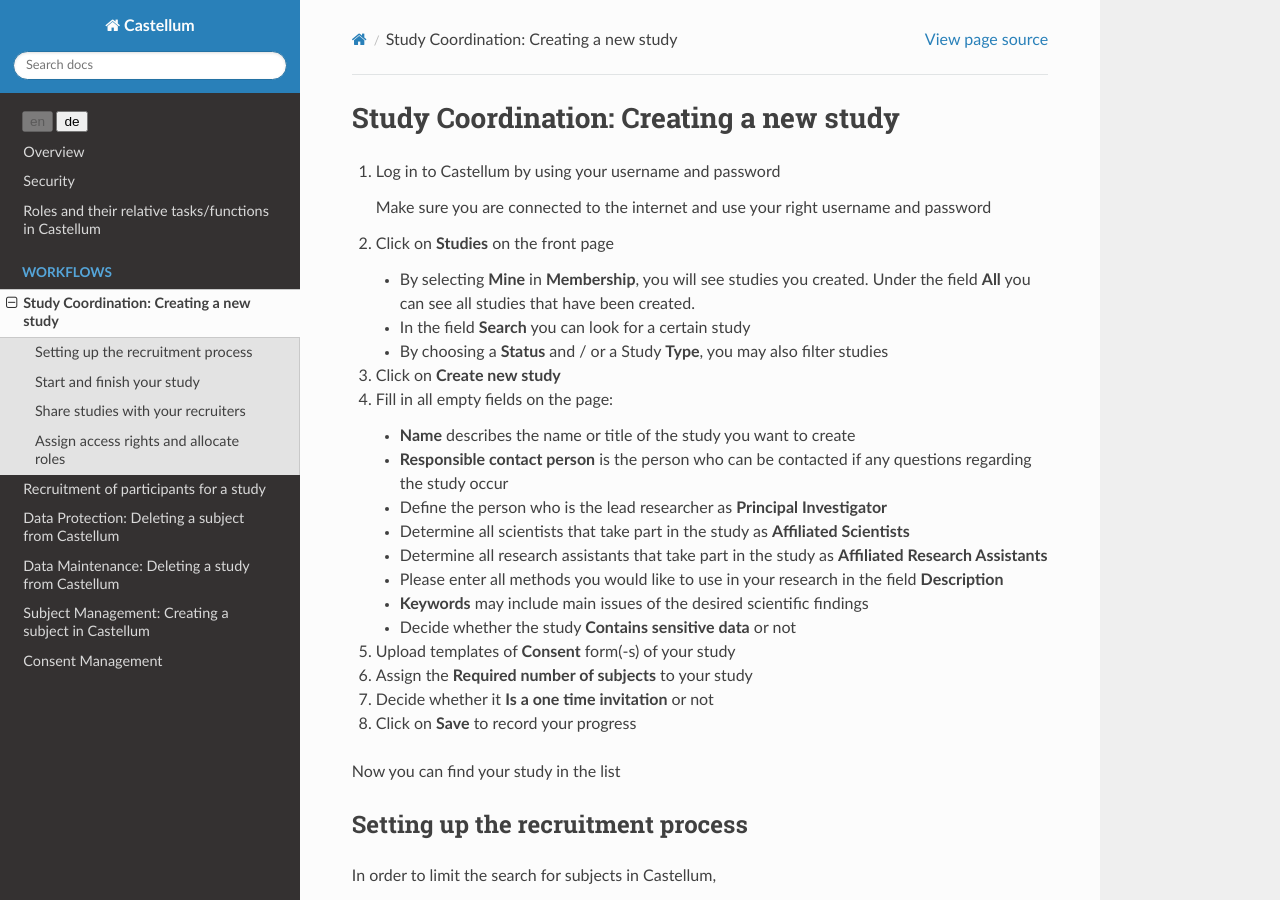
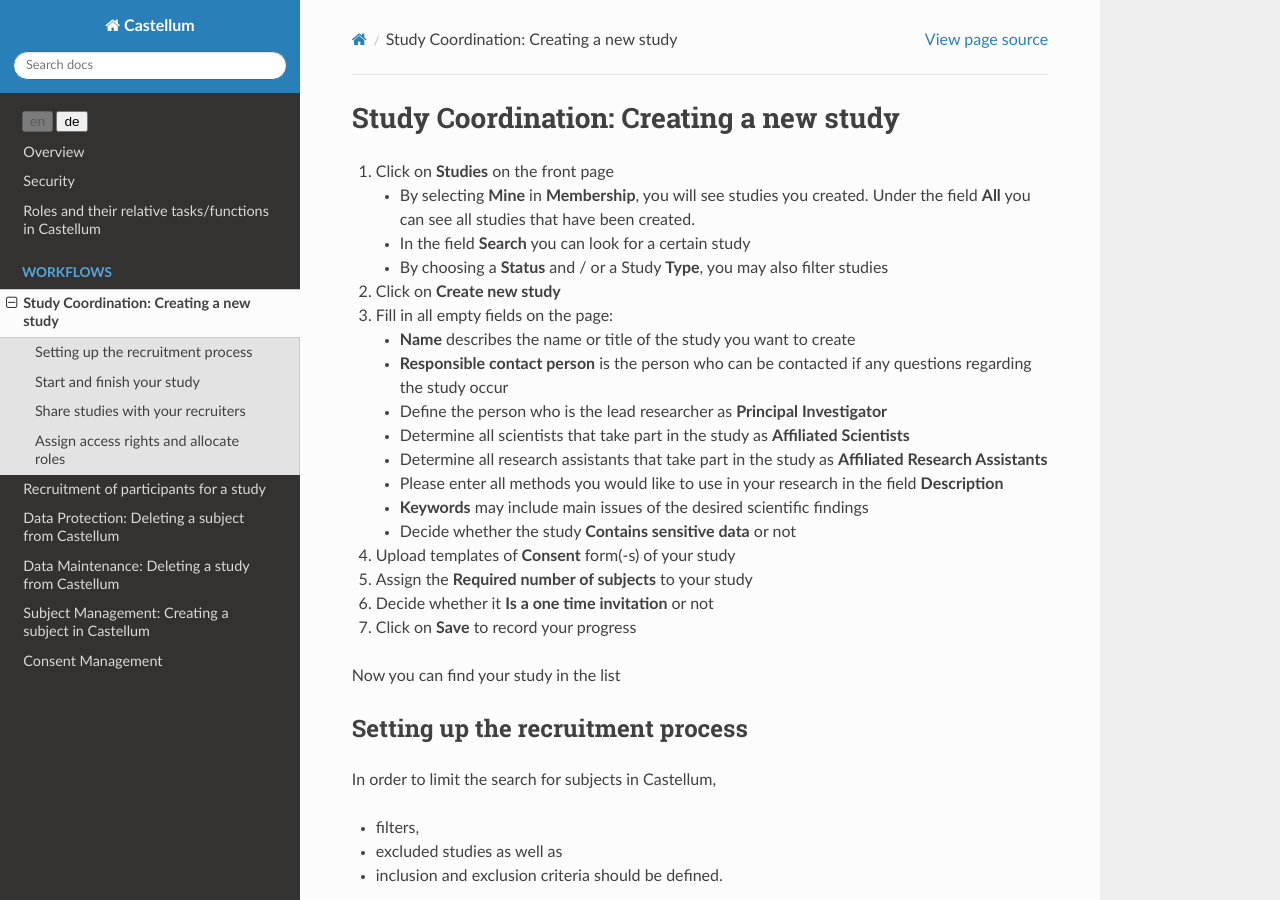
Before and after one commit to DouglasNeuroInformatics/castellum, a Sphinx documentation site: the page built from source/workflows/study-creation.rst, in a window 1280 px wide and 900 px high. Built offline with Sphinx 7.4.7 and the Read the Docs theme 2.0.0, drawn with Linux system fonts in a browser that asks for light colours; some of the changed text lies outside the part shown.

Commit message:
rm login instructions in guides
fixes #15

```diff
--- a/source/workflows/study-creation.rst
+++ b/source/workflows/study-creation.rst
@@ -1,21 +1,16 @@
 Study Coordination: Creating a new study
 ========================================
 
-1.  Log in to Castellum by using your username and password
-
-    Make sure you are connected to the internet and use your right username and
-    password
-
-2.  Click on **Studies** on the front page
+1.  Click on **Studies** on the front page
 
     -   By selecting **Mine** in **Membership**, you will see studies you created.
         Under the field **All** you can see all studies that have been created.
     -   In the field **Search** you can look for a certain study
     -   By choosing a **Status** and / or a Study **Type**, you may also filter studies
 
-3.  Click on **Create new study**
+2.  Click on **Create new study**
 
-4.  Fill in all empty fields on the page:
+3.  Fill in all empty fields on the page:
 
     -   **Name** describes the name or title of the study you want to create
     -   **Responsible contact person** is the person who can be contacted if any
@@ -161,31 +156,26 @@ Share studies with your recruiters
 If you want to give access to a person who is supposed to recruit participants
 for your study, please follow the steps below.
 
-1.  Log in to Castellum by using your username and password
-
-    Make sure you are connected to the internet and use your right username and
-    password
-
-2.  Click on **Studies** on the front page
+1.  Click on **Studies** on the front page
 
     You will see a list of the studies you have created by clicking on **Mine**
     in **Membership**
 
-3.  Click on **Details** of the study for which you want to change access rights
+2.  Click on **Details** of the study for which you want to change access rights
     or role redistribution
 
-4.  Go to **Member management**
+3.  Go to **Member management**
 
-5.  If you click on the field under **User**, you will be shown all possible
+4.  If you click on the field under **User**, you will be shown all possible
     users to whom you can assign roles
 
-6.  Select the user, who is supposed to take over the recruitment
+5.  Select the user, who is supposed to take over the recruitment
 
-7.  Click on **Add**
+6.  Click on **Add**
 
-8.  Click **Manage groups** next to the person you have chosen
+7.  Click **Manage groups** next to the person you have chosen
 
-9.  Select **Recruiter** and click on **Save**
+8.  Select **Recruiter** and click on **Save**
 
     If you did not start the study yet, the selected person has still no
     access to the study, unless you click on **Start** on the upper left side
```
Also changed, not shown: other parts of source/workflows/study-creation.rst (+4 -4 lines), source/workflows/consent-management.rst (+2 -6 lines), source/workflows/deleting.rst (+3 -8 lines), source/workflows/study-recruitment.rst (+10 -20 lines), source/workflows/subject-management.rst (+14 -19 lines).
